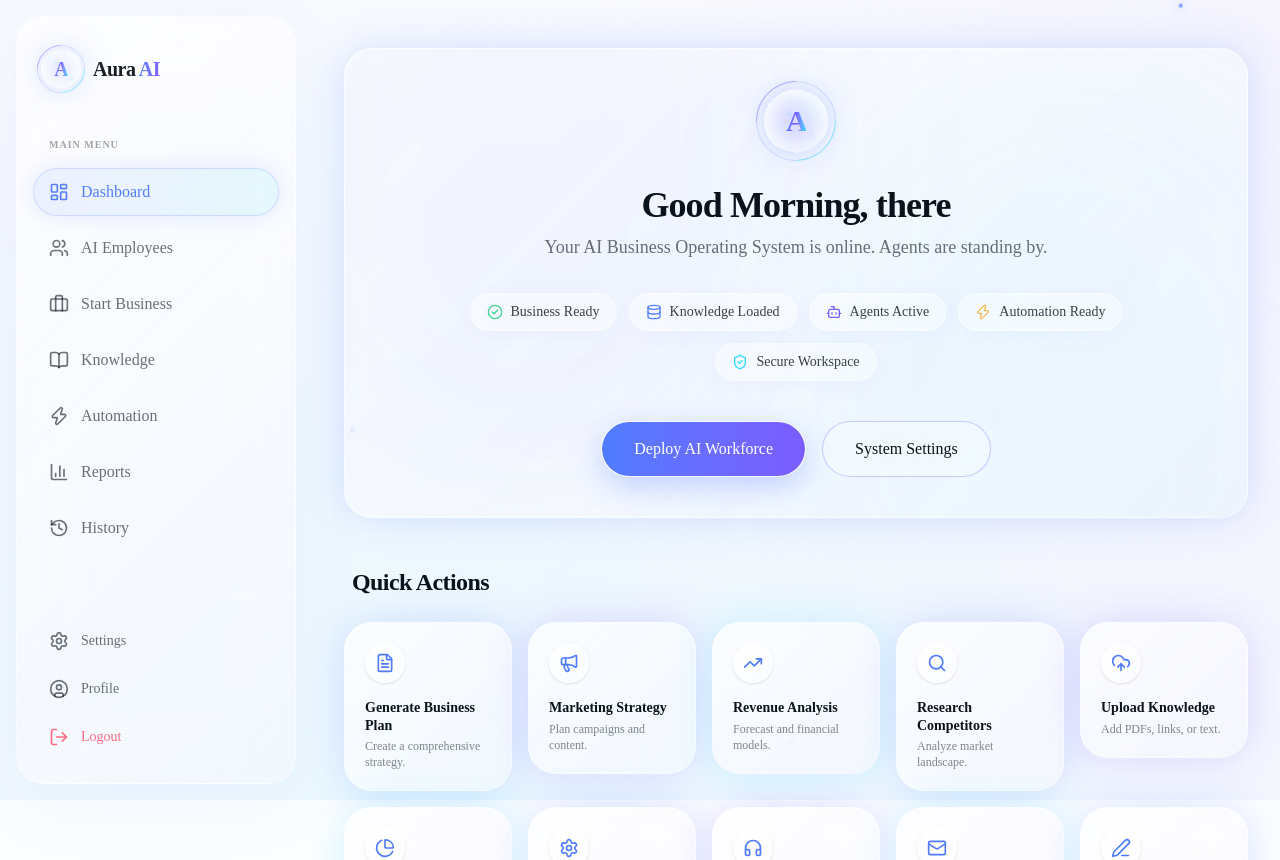
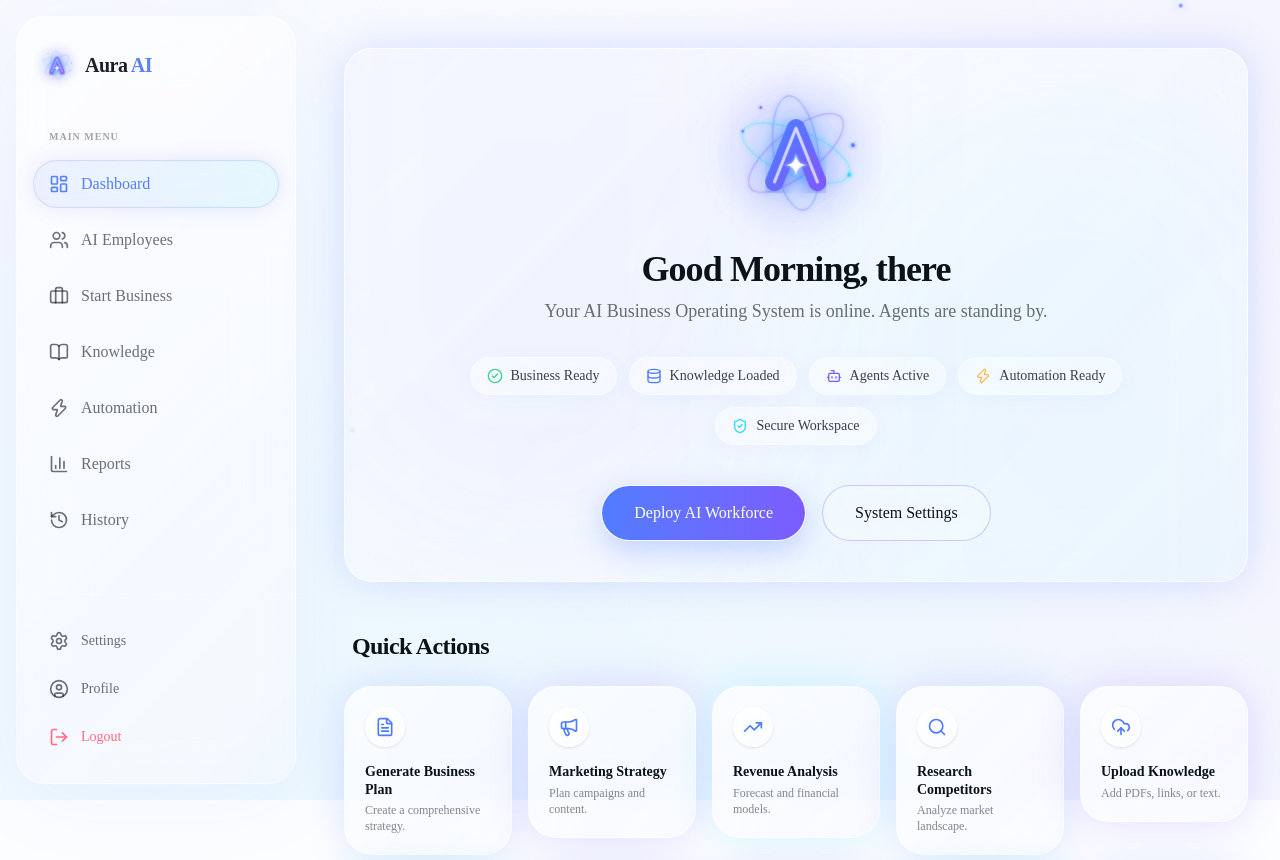
Before and after one commit to mallikarjunraopasupuleti44-ship-it/Aura-ai-, a Next.js app in the folder nexus-frontend/: page /dashboard in a window 1280 px wide. Shown: the top 860 px of the page. Built offline with nearby package versions, Linux system fonts and the light colour scheme.

Commit message:
chore: revert to old AuraLogo as requested

```diff
--- a/nexus-frontend/src/app/dashboard/page.tsx
+++ b/nexus-frontend/src/app/dashboard/page.tsx
@@ -2,7 +2,7 @@
 
 import React, { useState, useEffect } from "react";
 import { motion, AnimatePresence } from "framer-motion";
-import { AnimatedLogo } from "@/components/ui/AnimatedLogo";
+import { AuraLogo } from "@/components/ui/logo";
 import { Button } from "@/components/ui/button";
 import { GlassCard } from "@/components/ui/GlassCard";
 import {
@@ -94,7 +94,7 @@ export default function DashboardPage() {
         <div className="absolute bottom-[-50%] right-[-10%] w-[60%] h-[150%] bg-[#2FD9FF]/5 blur-[100px] rounded-full pointer-events-none" />
 
         <div className="relative z-10 flex flex-col items-center w-full">
-          <AnimatedLogo size="lg" withText={false} className="mb-8" />
+          <AuraLogo size="lg" className="mb-8" />
 
           <motion.h1
             initial={{ opacity: 0, y: 10 }}
@@ -187,7 +187,7 @@ export default function DashboardPage() {
           >
             <GlassCard className="w-full max-w-md p-8 text-center" glow="blue">
               <div className="relative w-20 h-20 mx-auto mb-6">
-                <AnimatedLogo size="lg" withText={false} />
+                <AuraLogo size="lg" />
               </div>
               <h3 className="text-xl font-bold text-[#0A121A] mb-2">{activeWorkflow}</h3>
               <p className="text-[#0A121A]/60 mb-6">Agents are collaborating on this task...</p>
--- a/nexus-frontend/src/app/login/page.tsx
+++ b/nexus-frontend/src/app/login/page.tsx
@@ -2,7 +2,7 @@
 
 import React, { useState } from "react";
 import { motion } from "framer-motion";
-import { AnimatedLogo } from "@/components/ui/AnimatedLogo";
+import { AuraLogo } from "@/components/ui/logo";
 import { Button } from "@/components/ui/button";
 import Link from "next/link";
 import { ArrowLeft, Mail } from "lucide-react";
@@ -52,7 +52,7 @@ export default function LoginPage() {
       {/* Left Panel: Branding & Animation */}
       <div className="hidden lg:flex w-1/2 relative flex-col items-center justify-center p-12">
         <div className="relative z-10 flex flex-col items-center">
-          <AnimatedLogo size="xl" withText={true} className="mb-12" />
+          <AuraLogo size="xl" className="mb-12" />
           <motion.div
             initial={{ opacity: 0, y: 20 }}
             animate={{ opacity: 1, y: 0 }}
@@ -80,7 +80,7 @@ export default function LoginPage() {
           className="max-w-md w-full mx-auto"
         >
           <div className="mb-10 lg:hidden flex justify-center">
-             <AnimatedLogo size="md" withText={true} />
+             <AuraLogo size="md" />
           </div>
 
           <h1 className="text-4xl font-bold text-[#0A121A] mb-2 tracking-tight">Log in</h1>
--- a/nexus-frontend/src/app/signup/page.tsx
+++ b/nexus-frontend/src/app/signup/page.tsx
@@ -2,7 +2,7 @@
 
 import React, { useState } from "react";
 import { motion } from "framer-motion";
-import { AnimatedLogo } from "@/components/ui/AnimatedLogo";
+import { AuraLogo } from "@/components/ui/logo";
 import { Button } from "@/components/ui/button";
 import Link from "next/link";
 import { ArrowLeft, Mail, User } from "lucide-react";
@@ -53,7 +53,7 @@ export default function SignupPage() {
       {/* Left Panel: Branding & Animation */}
       <div className="hidden lg:flex w-1/2 relative flex-col items-center justify-center p-12">
         <div className="relative z-10 flex flex-col items-center">
-          <AnimatedLogo size="xl" withText={true} className="mb-12" />
+          <AuraLogo size="xl" className="mb-12" />
           <motion.div
             initial={{ opacity: 0, y: 20 }}
             animate={{ opacity: 1, y: 0 }}
@@ -81,7 +81,7 @@ export default function SignupPage() {
           className="max-w-md w-full mx-auto"
         >
           <div className="mb-10 lg:hidden flex justify-center">
-             <AnimatedLogo size="md" withText={true} />
+             <AuraLogo size="md" />
           </div>
 
           <h1 className="text-4xl font-bold text-[#0A121A] mb-2 tracking-tight">Create an account</h1>
--- a/nexus-frontend/src/components/home/hero.tsx
+++ b/nexus-frontend/src/components/home/hero.tsx
@@ -2,7 +2,7 @@
 
 import React from "react";
 import { motion, useScroll, useTransform } from "framer-motion";
-import { AnimatedLogo } from "@/components/ui/AnimatedLogo";
+import { AuraLogo } from "@/components/ui/logo";
 import { Button } from "@/components/ui/button";
 import { Play, ArrowRight, ShieldCheck, Zap, Code2, Building2 } from "lucide-react";
 import Link from "next/link";
@@ -49,7 +49,7 @@ export function Hero() {
           transition={{ duration: 1.2, ease: "easeOut" }}
           className="mb-12 relative flex justify-center items-center w-32 h-32"
         >
-          <AnimatedLogo size="xl" withText={false} />
+          <AuraLogo size="xl" />
         </motion.div>
 
         {/* Small Badge */}
--- a/nexus-frontend/src/components/layout/sidebar.tsx
+++ b/nexus-frontend/src/components/layout/sidebar.tsx
@@ -4,7 +4,7 @@ import React from "react";
 import Link from "next/link";
 import { usePathname } from "next/navigation";
 import { motion } from "framer-motion";
-import { AnimatedLogo } from "@/components/ui/AnimatedLogo";
+import { AuraLogo } from "@/components/ui/logo";
 import {
   LayoutDashboard,
   Users,
@@ -42,7 +42,10 @@ export function Sidebar() {
     <aside className="w-[280px] h-[calc(100vh-2rem)] fixed top-4 left-4 z-40 flex flex-col pt-8 pb-6 aurora-glass">
       {/* Logo Area */}
       <Link href="/dashboard" className="flex items-center gap-3 px-6 mb-12 group">
-        <AnimatedLogo size="md" withText={true} />
+        <div className="flex items-center gap-3">
+          <AuraLogo size="sm" />
+          <span className="font-extrabold text-xl tracking-tight text-[#0A121A]">Aura <span className="text-[#4F7CFF]">AI</span></span>
+        </div>
       </Link>
 
       {/* Main Navigation */}
```
